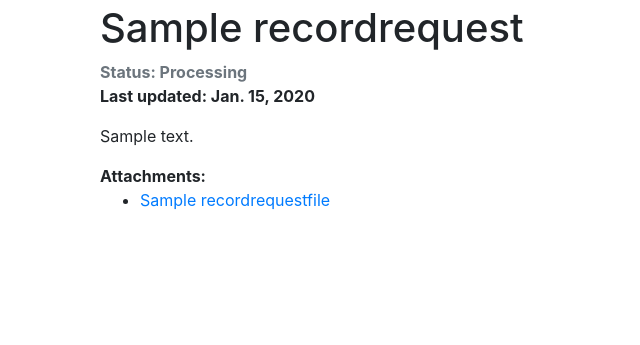
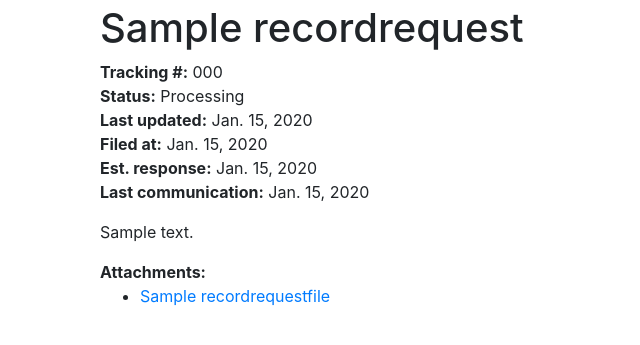
Before and after one commit to OrcaCollective/pra-request-tracker, a Django app: page /record-requests/1/ in a window 1280 px wide. Shown: the part 56-401 px from the top of the page, without its empty margins (0-640 px from the left). Run offline with Django 3.2, Linux system fonts and the light colour scheme; a user stored in the database is signed in; tables that the repository leaves empty hold one stand-in row (values such as "Sample post"); some libraries are stand-ins or nearby versions.

Commit message:
Add new fields to record request detail view

```diff
--- a/pra_request_tracker/templates/record_requests/recordrequest_detail.html
+++ b/pra_request_tracker/templates/record_requests/recordrequest_detail.html
@@ -9,10 +9,17 @@
   <div class="row">
     <div class="col-sm-12">
       <h1>{{ object.title }}</h1>
-      <p>
-        <strong class="text-muted">Status: {{ object.status_label }}</strong>
+        <strong>Tracking #:</strong> {{ object.tracking_number }}
         <br />
-        <strong>Last updated: {{ object.updated_at.date }}</strong>
+        <strong>Status:</strong> {{ object.status_label }}
+        <br />
+        <strong>Last updated:</strong> {{ object.updated_at.date }}
+        <br />
+        <strong>Filed at:</strong> {{ object.filed_at }}
+        <br />
+        <strong>Est. response:</strong> {{ object.estimated_response_date }}
+        <br />
+        <strong>Last communication:</strong> {{ object.last_communication_date }}
       </p>
       <p>{{ object.description }}</p>
 
```
